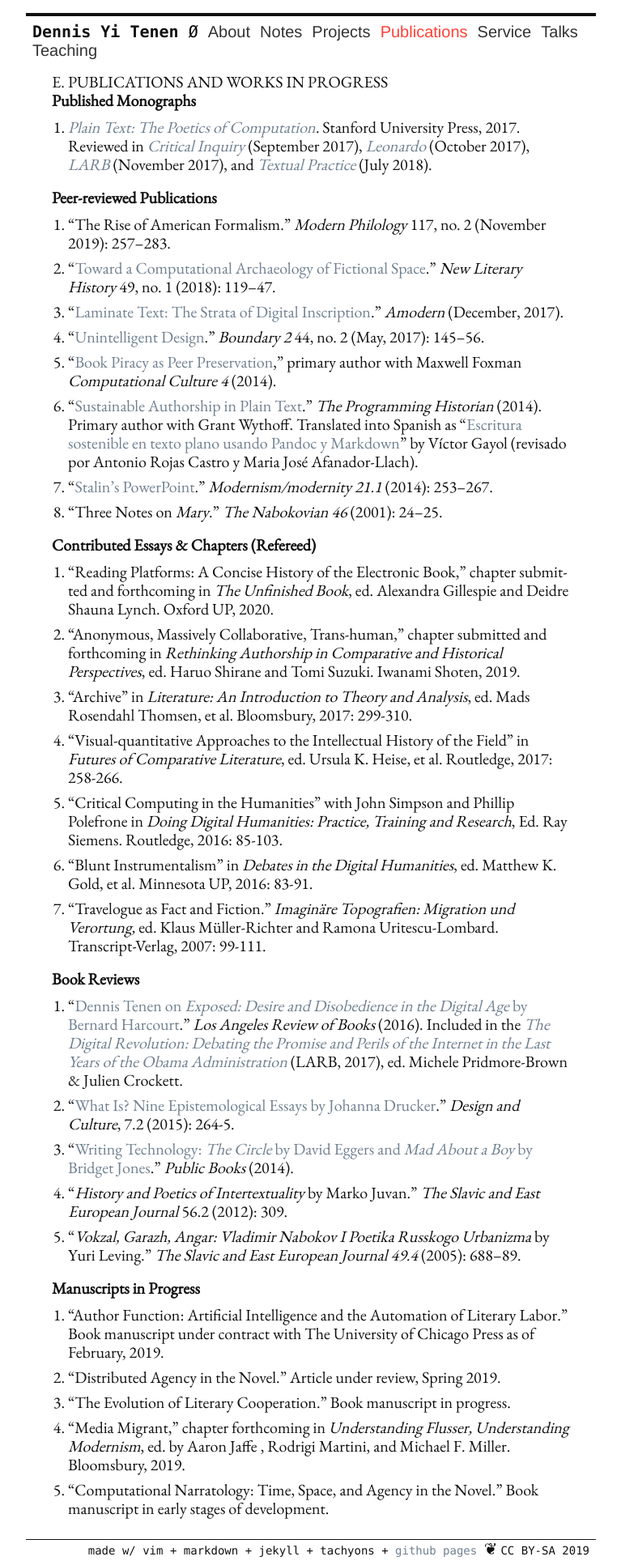
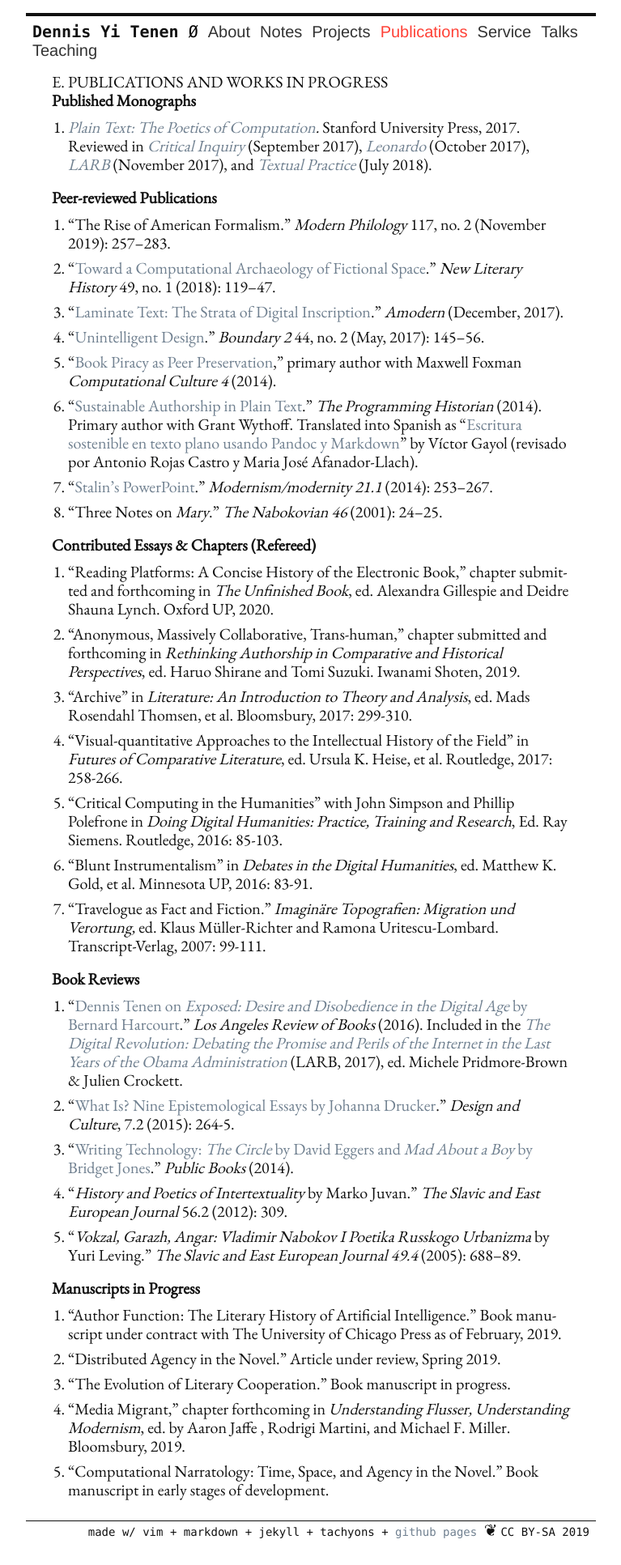
Before and after one commit to denten/denten.github.io, a Jekyll site: the page built from _pages/publications.md, in a window 1280 px wide. Shown: the whole page at 81% size, without its empty margins (256-1023 px from the left). Built offline with Jekyll 4.4.1, drawn with Linux system fonts in a browser that asks for light colours; after the commit the page ends 1910 px from its top, so only the background shows below that.

Commit message:
update CV

```diff
--- a/_includes/CV/04-publications.md
+++ b/_includes/CV/04-publications.md
@@ -77,7 +77,7 @@ Administration*](https://lareviewofbooks.org/article/los-angeles-review-of-books
 
 ### Manuscripts in Progress
 
-1. "Author Function: Artificial Intelligence and the Automation of Literary Labor." Book
+1. "Author Function: The Literary History of Artificial Intelligence." Book
    manuscript under contract with The University of Chicago Press as of February, 2019.
 2. "Distributed Agency in the Novel." Article under review, Spring 2019.
 3. "The Evolution of Literary Cooperation." Book manuscript in progress.
```
